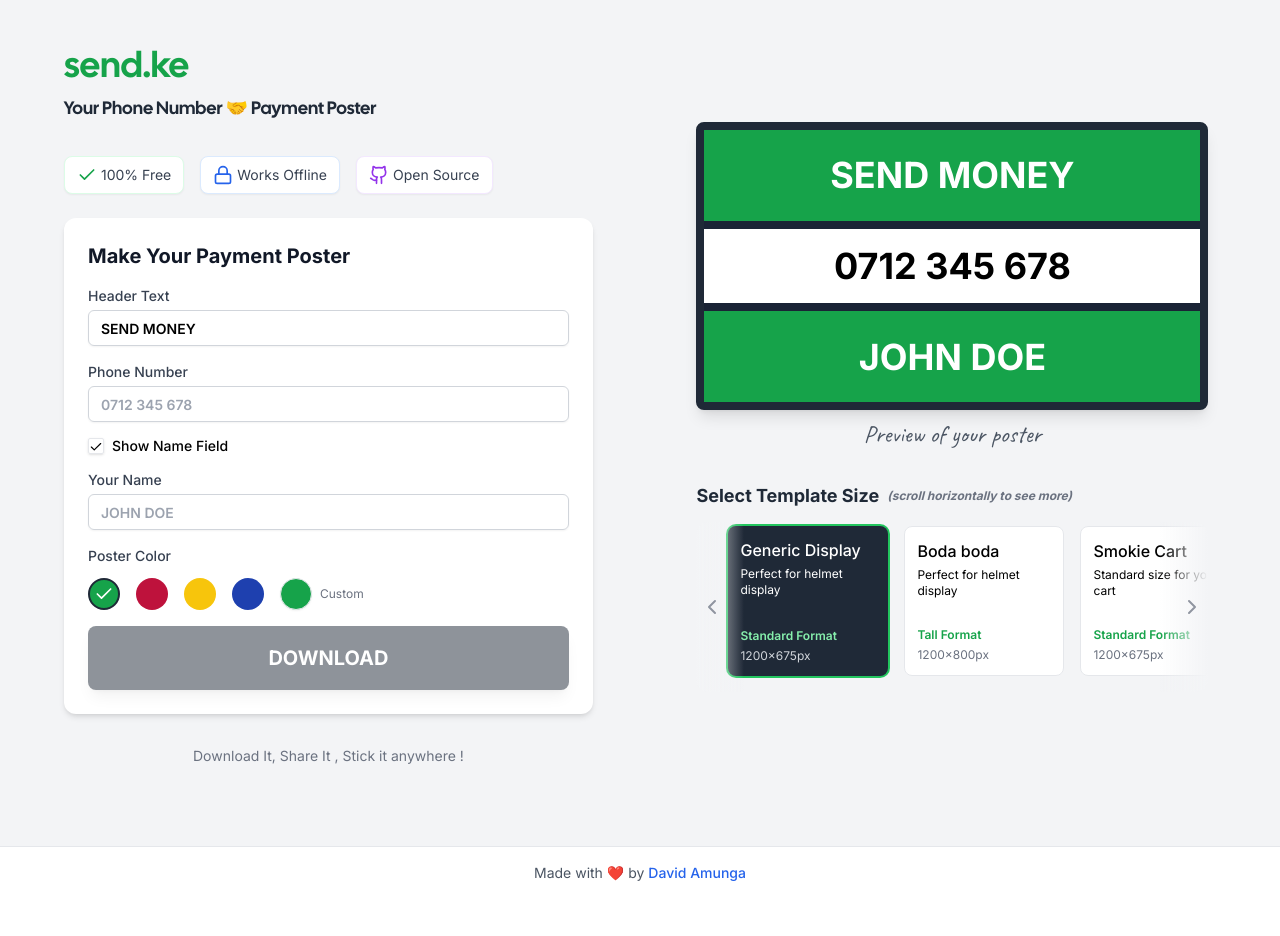
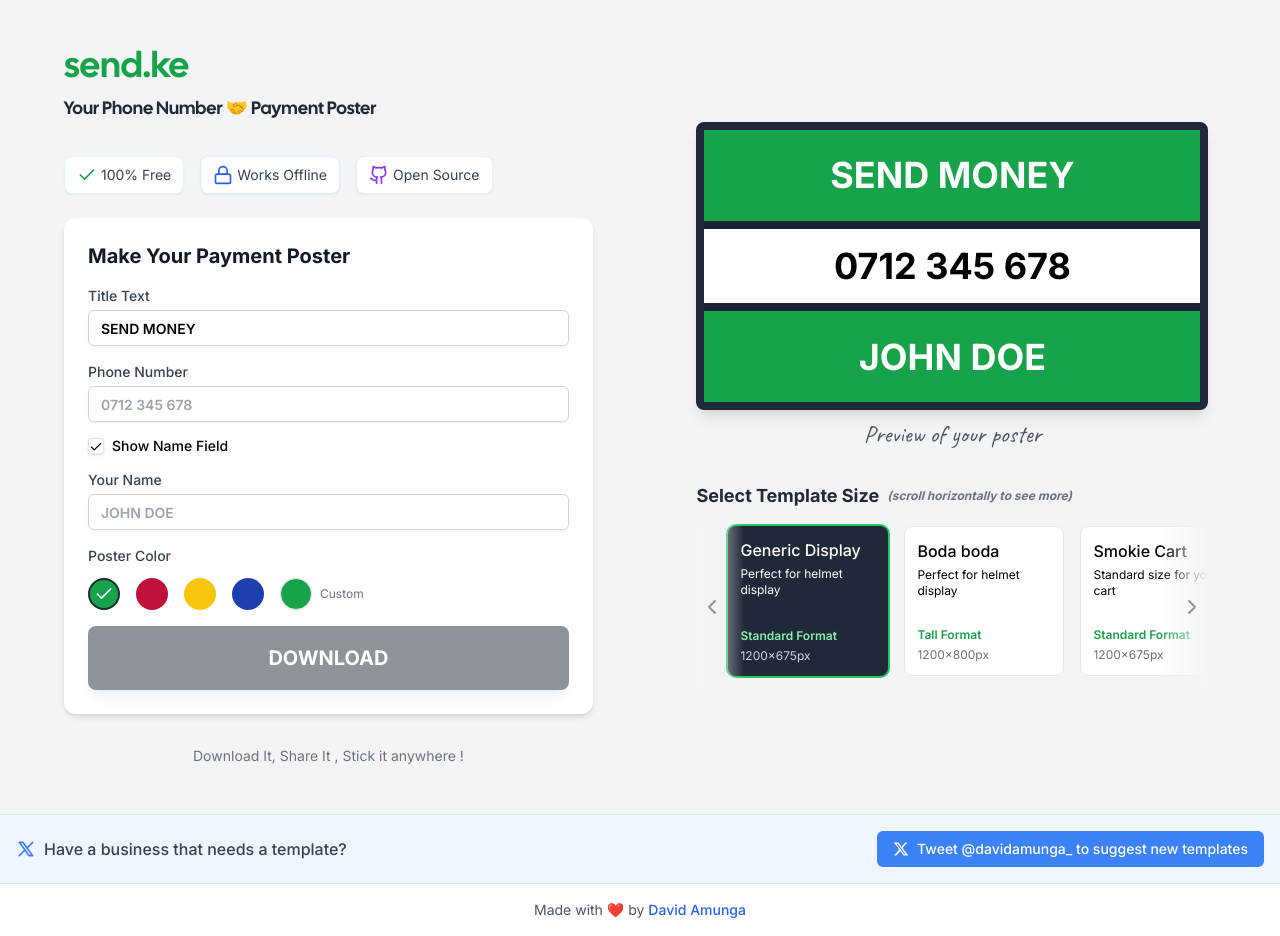
Before and after one commit to DavidAmunga/sendke, a React (Vite) app: page / in a window 1280 px wide. Before the commit the page ends 899 px from the top, so only its background shows below. Built offline with nearby package versions, Linux system fonts and the light colour scheme.

Commit message:
feat: changed header to title

```diff
--- a/src/App.tsx
+++ b/src/App.tsx
@@ -24,7 +24,7 @@ const formSchema = z
     name: z.string().optional(),
     selectedColor: z.string(),
     showName: z.boolean(),
-    header: z.string().min(1, "Header cannot be empty"),
+    title: z.string().min(1, "Title cannot be empty"),
   })
   .refine(
     (data) => {
@@ -46,7 +46,7 @@ interface FormValues {
   name: string;
   selectedColor: string;
   showName: boolean;
-  header: string;
+  title: string;
 }
 
 function App() {
@@ -66,7 +66,7 @@ function App() {
       name: "",
       selectedColor: "#16a34a",
       showName: true,
-      header: "SEND MONEY",
+      title: "SEND MONEY",
     },
     mode: "onChange",
   });
@@ -75,7 +75,7 @@ function App() {
   const name = watch("name");
   const selectedColor = watch("selectedColor");
   const showName = watch("showName");
-  const header = watch("header");
+  const title = watch("title");
 
   const colorOptions = [
     { name: "Green", value: "#16a34a", class: "bg-green-600" },
@@ -168,14 +168,14 @@ function App() {
       ctx.textBaseline = "middle";
 
       // Adjust font sizes based on template dimensions
-      const headerFontSize = Math.round(Math.min(width, height) * 0.1);
+      const titleFontSize = Math.round(Math.min(width, height) * 0.1);
       const phoneFontSize = Math.round(Math.min(width, height) * 0.11);
       const nameFontSize = Math.round(Math.min(width, height) * 0.1);
 
-      // Draw header text with Inter font
+      // Draw Title text with Inter font
       ctx.fillStyle = whiteColor;
-      ctx.font = `bold ${headerFontSize}px Inter, sans-serif`;
-      ctx.fillText(header.toUpperCase(), width / 2, sectionHeight / 2);
+      ctx.font = `bold ${titleFontSize}px Inter, sans-serif`;
+      ctx.fillText(title.toUpperCase(), width / 2, sectionHeight / 2);
 
       // Draw phone number with Inter font
       ctx.fillStyle = "#000000";
@@ -279,17 +279,17 @@ function App() {
             <form onSubmit={onSubmit} className="space-y-4">
               <div>
                 <label
-                  htmlFor="header"
+                  htmlFor="title"
                   className="block text-sm font-medium text-gray-700 mb-1"
                 >
-                  Header Text
+                  Title Text
                 </label>
                 <Controller
-                  name="header"
+                  name="title"
                   control={control}
                   render={({ field }) => (
                     <Input
-                      id="header"
+                      id="title"
                       type="text"
                       value={field.value}
                       onChange={field.onChange}
@@ -298,9 +298,9 @@ function App() {
                     />
                   )}
                 />
-                {errors.header && (
+                {errors.title && (
                   <p className="mt-1 text-sm text-red-500">
-                    {errors.header.message}
+                    {errors.title.message}
                   </p>
                 )}
               </div>
@@ -469,13 +469,13 @@ function App() {
                 maxHeight: "400px",
               }}
             >
-              {/* Send Money Header */}
+              {/* Title */}
               <div
                 className="flex items-center justify-center px-4 sm:px-6"
                 style={{ backgroundColor: selectedColor }}
               >
                 <h2 className="text-2xl sm:text-2xl md:text-2xl lg:text-4xl leading-tight select-none font-bold text-white text-center">
-                  {header}
+                  {title}
                 </h2>
               </div>
 
@@ -576,8 +576,50 @@ function App() {
         </div>
       </main>
 
+      {/* Twitter CTA for Template Contributions */}
+      <div className="w-full py-4 bg-blue-50 border-t border-blue-100 relative z-10">
+        <div className="max-w-7xl mx-auto px-4 flex flex-col sm:flex-row items-center justify-center sm:justify-between">
+          <div className="flex items-center mb-3 sm:mb-0">
+            <svg
+              xmlns="http://www.w3.org/2000/svg"
+              className="h-5 w-5 text-blue-500 mr-2"
+              width="24"
+              height="24"
+              viewBox="0 0 24 24"
+              strokeWidth="2"
+              stroke="currentColor"
+              fill="none"
+              strokeLinecap="round"
+              strokeLinejoin="round"
+            >
+              <path stroke="none" d="M0 0h24v24H0z" fill="none"></path>
+              <path d="M4 4l11.733 16h4.267l-11.733 -16z"></path>
+              <path d="M4 20l6.768 -6.768m2.46 -2.46l6.772 -6.772"></path>
+            </svg>
+            <span className="font-medium text-gray-700">
+              Have a business that needs a template?
+            </span>
+          </div>
+          <a
+            href="https://x.com/davidamunga_"
+            target="_blank"
+            rel="noopener noreferrer"
+            className="inline-flex items-center px-4 py-2 bg-blue-500 hover:bg-blue-600 text-white text-sm font-medium rounded-md transition-colors"
+          >
+            <svg
+              className="w-4 h-4 mr-2"
+              fill="currentColor"
+              viewBox="0 0 24 24"
+            >
+              <path d="M18.244 2.25h3.308l-7.227 8.26 8.502 11.24H16.17l-5.214-6.817L4.99 21.75H1.68l7.73-8.835L1.254 2.25H8.08l4.713 6.231zm-1.161 17.52h1.833L7.084 4.126H5.117z"></path>
+            </svg>
+            Tweet @davidamunga_ to suggest new templates
+          </a>
+        </div>
+      </div>
+
       {/* Footer */}
-      <footer className="py-4 px-4 border-t border-gray-200 mt-8 bg-white relative z-10">
+      <footer className="py-4 px-4 border-t border-gray-200 mt-0 bg-white relative z-10">
         <div className="max-w-7xl mx-auto flex justify-center items-center">
           <p className="text-sm text-gray-600">
             Made with ❤️ by{" "}
```
